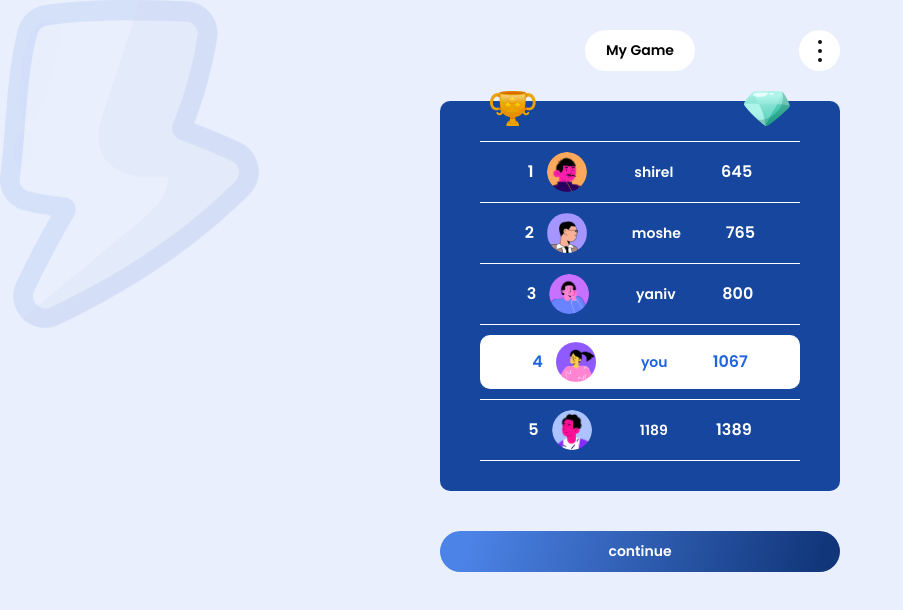
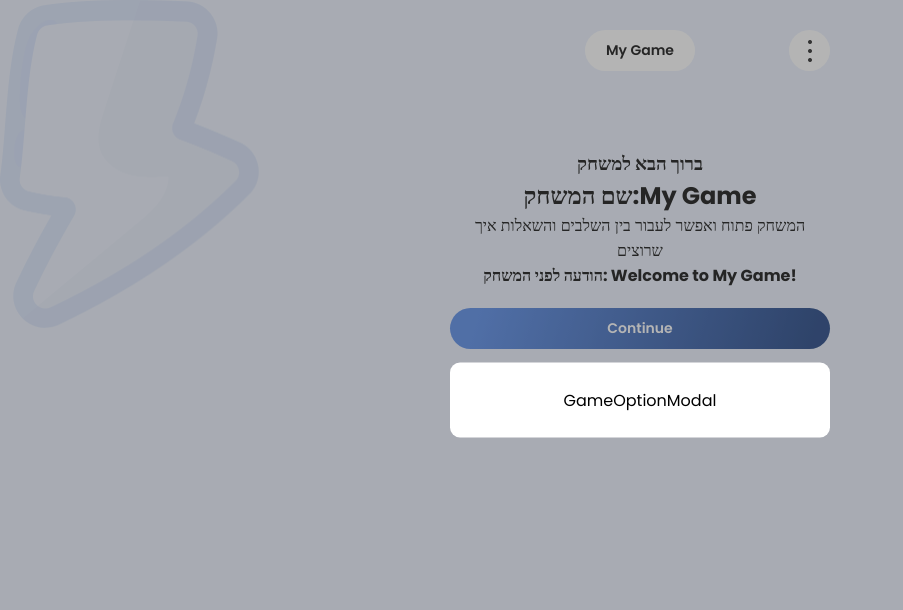
Before and after one commit to chenMordechai/Playspace-front, a React (Vite) app: page /game/1 in a window 1280 px wide. Both pictures are taken after a click on the button 819 px from the left and 50 px from the top of the page. Shown: the top 610 px of the page, without its empty margins (0-903 px from the left). Built offline with nearby package versions, Linux system fonts and the light colour scheme.

Commit message:
game option modal cmp

```diff
--- /dev/null
+++ b/src/assets/style/cmps/_GameOptionModal.scss
@@ -0,0 +1,23 @@
+.game-option-modal {
+    position: fixed;
+    bottom: 50%;
+    left: 50%;
+    translate: -50% 50%;
+    z-index: 20;
+    padding-bottom: 15px;
+    width: 380px;
+    border-radius: 10px;
+    padding: 25px 10px;
+    background-color: white;
+
+    @include for-mobile-layout {
+        position: absolute;
+        bottom: 0px;
+        left: 0;
+        translate: 0;
+        border-radius: 30px 30px 0 0;
+        z-index: 10;
+        // height: 356px;
+        width: calc(100%);
+    }
+}
--- a/src/assets/style/main.scss
+++ b/src/assets/style/main.scss
@@ -33,3 +33,4 @@
 @import "cmps/activityType";
 @import "cmps/TextBeforeAfterActivity";
 @import "cmps/GameScore";
+@import "cmps/GameOptionModal";
--- a/src/assets/style/pages/_Game.scss
+++ b/src/assets/style/pages/_Game.scss
@@ -3,7 +3,7 @@
     background-color: var(--primary-95);
     width: 100%;
     height: 100%;
-    padding: 0px 10px;
+    // padding: 0px 10px;
     @include flex(row, start, center);
     // background-image: url(../../img/logo-big.png);
 
@@ -20,14 +20,16 @@
 
     .layer-1 {
         position: relative;
-        z-index: 10;
+        // z-index: 5;
         width: 100%;
         max-width: 400px;
+        height: 100%;
 
         .game-header {
             // margin-top: 30px;
             padding-top: 30px;
             padding-bottom: 20px;
+            margin: 0 10px;
             @include flex(row, center, space-between);
             button {
                 background-color: white;
@@ -62,6 +64,7 @@
         }
 
         .game-step-0 {
+            margin: 0 10px;
             margin-top: 58px;
             button {
                 @include btn;
@@ -69,6 +72,10 @@
             }
         }
 
+        .game-step-1 {
+            margin: 0 10px;
+        }
+
         button.score-btn {
             @include btn;
         }
--- /dev/null
+++ b/src/cmps/GameOptionModal.jsx
@@ -0,0 +1,8 @@
+
+export function GameOptionModal() {
+    return (
+        <section className="game-option-modal">
+            GameOptionModal
+        </section>
+    )
+}
--- a/src/pages/Game.jsx
+++ b/src/pages/Game.jsx
@@ -1,5 +1,5 @@
+import { useState, useEffect, useContext } from "react"
 import { useParams } from "react-router-dom"
-import { useState, useEffect } from "react"
 
 import { getGameById } from "../store/actions/game.action.js"
 
@@ -13,6 +13,12 @@ import { useSelector } from "react-redux"
 import { GameStep0 } from "../cmps/GameStep0.jsx"
 import { GameStep1 } from "../cmps/GameStep1.jsx"
 import { GameStep2 } from "../cmps/GameStep2.jsx"
+import { GameOptionModal } from "../cmps/GameOptionModal.jsx"
+
+import { ScreenOpenContext } from "../contexts/ScreenOpenConext.js";
+import { useToggle } from '../customHooks/useToggle'
+import { useEffectToggleModal } from '../customHooks/useEffectToggleModal'
+import { useEffectCloseModal } from '../customHooks/useEffectCloseModal'
 
 
 // game/:gameId
@@ -26,11 +32,16 @@ export function Game() {
     const [currStageIdx, setCurrStageIdx] = useState(utilService.loadFromStorage('currStageIdx') || 0)
     const [currActivityIdx, setCurrActivityIdx] = useState(utilService.loadFromStorage('currActivityIdx') || 0)
 
-    const [isGameScoreOpen, setIsGameScoreOpen] = useState(true)
+    const [isGameScoreOpen, setIsGameScoreOpen] = useState(false)
     const [players, setPlayers] = useState(null)
 
     const loggedinPlayer = useSelector(storeState => storeState.authModule.loggedinPlayer)
     // console.log('loggedinPlayer:', loggedinPlayer)
+
+    const [openGameOptionModal, onToggleOpenGameOptionModal] = useToggle(false)
+    const { isScreenOpen, onOpenScreen, onCloseScreen, } = useContext(ScreenOpenContext)
+    useEffectToggleModal(onOpenScreen, onCloseScreen, [openGameOptionModal])
+    useEffectCloseModal(isScreenOpen, [onToggleOpenGameOptionModal])
 
     const { gameId } = useParams()
 
@@ -235,8 +246,11 @@ export function Game() {
                 <div className="game-header">
                     <span></span>
                     <button className="game-name">{game.name}</button>
-                    <button className="points"><img src={points} /></button>
+                    <button onClick={onToggleOpenGameOptionModal} className="points"><img src={points} /></button>
+                    {openGameOptionModal && <GameOptionModal />}
+
                 </div>
+
                 {!isGameScoreOpen && <div>
                     {/* game color theme */}
                     {/* <div className="clr1">First</div>
--- a/src/pages/Signup.jsx
+++ b/src/pages/Signup.jsx
@@ -41,13 +41,13 @@ import v from '../assets/img/green-v.png'
 import companyLogo from '../assets/img/company-logo.png'
 import eye from '../assets/img/eye.png'
 import plus from '../assets/img/plus.png'
+import { LoginSignup } from "../cmps/LoginSignup.jsx"
 
 
 import { ScreenOpenContext } from "../contexts/ScreenOpenConext.js";
 import { useToggle } from '../customHooks/useToggle'
 import { useEffectToggleModal } from '../customHooks/useEffectToggleModal'
 import { useEffectCloseModal } from '../customHooks/useEffectCloseModal'
-import { LoginSignup } from "../cmps/LoginSignup.jsx"
 
 // work : http://localhost:5173/signup/d752efce-17e0-4d2a-8627-08dc644c8fa4
 
@@ -58,12 +58,12 @@ export function Signup() {
     const loggedinPlayer = useSelector(storeState => storeState.authModule.loggedinPlayer)
     const [stepIdx, setStepIdx] = useState(utilService.loadFromStorage('signupStepIdx') || 0)
     const [isLoading, setIsLoading] = useState(false)
-    const [openUserImgAddModal, onToggleOpenUserImgAddModal] = useToggle(false)
 
     const avatars1 = [avatar1, avatar2, avatar3, avatar4, avatar5, avatar6, avatar7, avatar8]
     const avatars2 = [avatar9, avatar10, avatar11, avatar12, avatar13, avatar14, avatar15, avatar16]
     const avatars3 = [avatar17, avatar18, avatar19, avatar20, avatar21, avatar22, avatar23, avatar24]
 
+    const [openUserImgAddModal, onToggleOpenUserImgAddModal] = useToggle(false)
     const { isScreenOpen, onOpenScreen, onCloseScreen, } = useContext(ScreenOpenContext)
     useEffectToggleModal(onOpenScreen, onCloseScreen, [openUserImgAddModal])
     useEffectCloseModal(isScreenOpen, [onToggleOpenUserImgAddModal])
```
